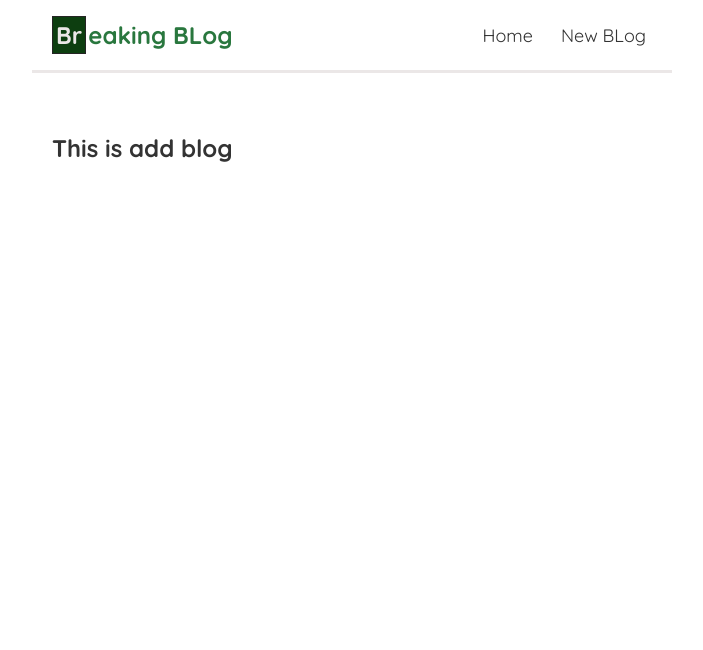
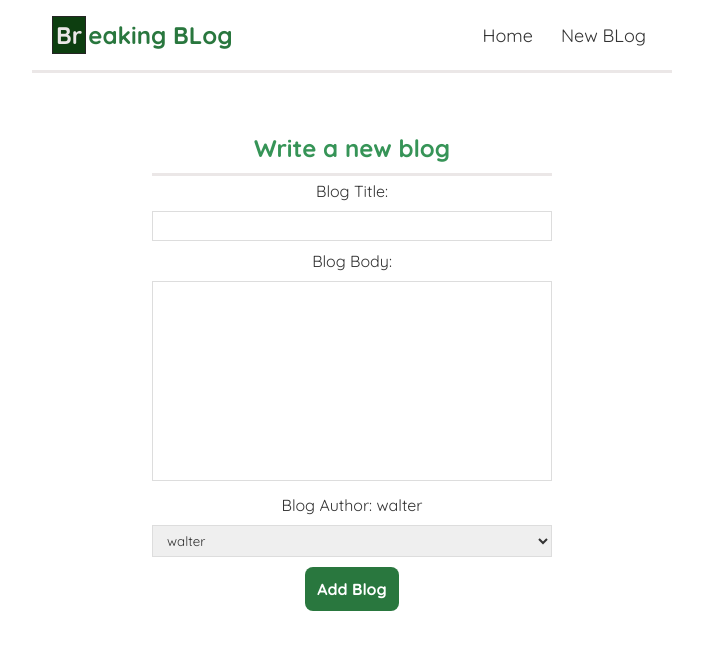
Before and after one commit to nalendro16/react-basic, a React (Create React App) app: page /create in a window 1280 px wide. Shown: the top 650 px of the page, without its empty margins (288-991 px from the left). Built offline with nearby package versions, Linux system fonts and the light colour scheme.

Commit message:
controller input and 2way data binds

```diff
--- a/src/Create.js
+++ b/src/Create.js
@@ -1,7 +1,39 @@
+import { useState } from 'react'
+
 const Create = () => {
+  const [title, setTitle] = useState('')
+  const [body, setBody] = useState('')
+  const [author, setAuthor] = useState('walter')
+
   return (
-    <div>
-      <h2>This is add blog</h2>
+    <div className="create">
+      <h2>Write a new blog</h2>
+      <form>
+        <label className="title-create">Blog Title: {title}</label>
+        <input
+          type="text"
+          required
+          value={title}
+          onChange={(e) => setTitle(e.target.value)}
+        />
+        <label>Blog Body: {body}</label>
+        <textarea
+          required
+          value={body}
+          onChange={(e) => setBody(e.target.value)}
+        ></textarea>
+        <label>Blog Author: {author}</label>
+        <select
+          required
+          value={author}
+          onChange={(e) => setAuthor(e.target.value)}
+        >
+          <option value="walter">walter</option>
+          <option value="pinkman">pinkman</option>
+          <option value="walter">tuco</option>
+        </select>
+        <button>Add Blog</button>
+      </form>
     </div>
   )
 }
--- a/src/index.css
+++ b/src/index.css
@@ -74,3 +74,44 @@
 .detail-blog p {
   padding: 10px 0;
 }
+.create {
+  max-width: 400px;
+  margin: 0 auto;
+  text-align: center;
+}
+.create h2 {
+  color: #369457;
+  padding-bottom: 10px;
+  margin-bottom: 5px;
+  border-bottom: 3px solid #ebe7e7;
+}
+.create input,
+.create select {
+  width: 100%;
+  padding: 6px 10px;
+  margin: 10px 0;
+  border: 1px solid #ddd;
+  box-sizing: border-box;
+}
+.create textarea {
+  width: 100%;
+  height: 200px;
+  resize: none;
+  padding: 6px 10px;
+  margin: 10px 0;
+  border: 1px solid #ddd;
+  box-sizing: border-box;
+}
+.create button {
+  background: #29773e;
+  font-size: 16px;
+  font-weight: 700;
+  color: #fff;
+  border: 0;
+  padding: 12px;
+  border-radius: 8px;
+  cursor: pointer;
+}
+.create button:hover {
+  background: #369457;
+}
```
